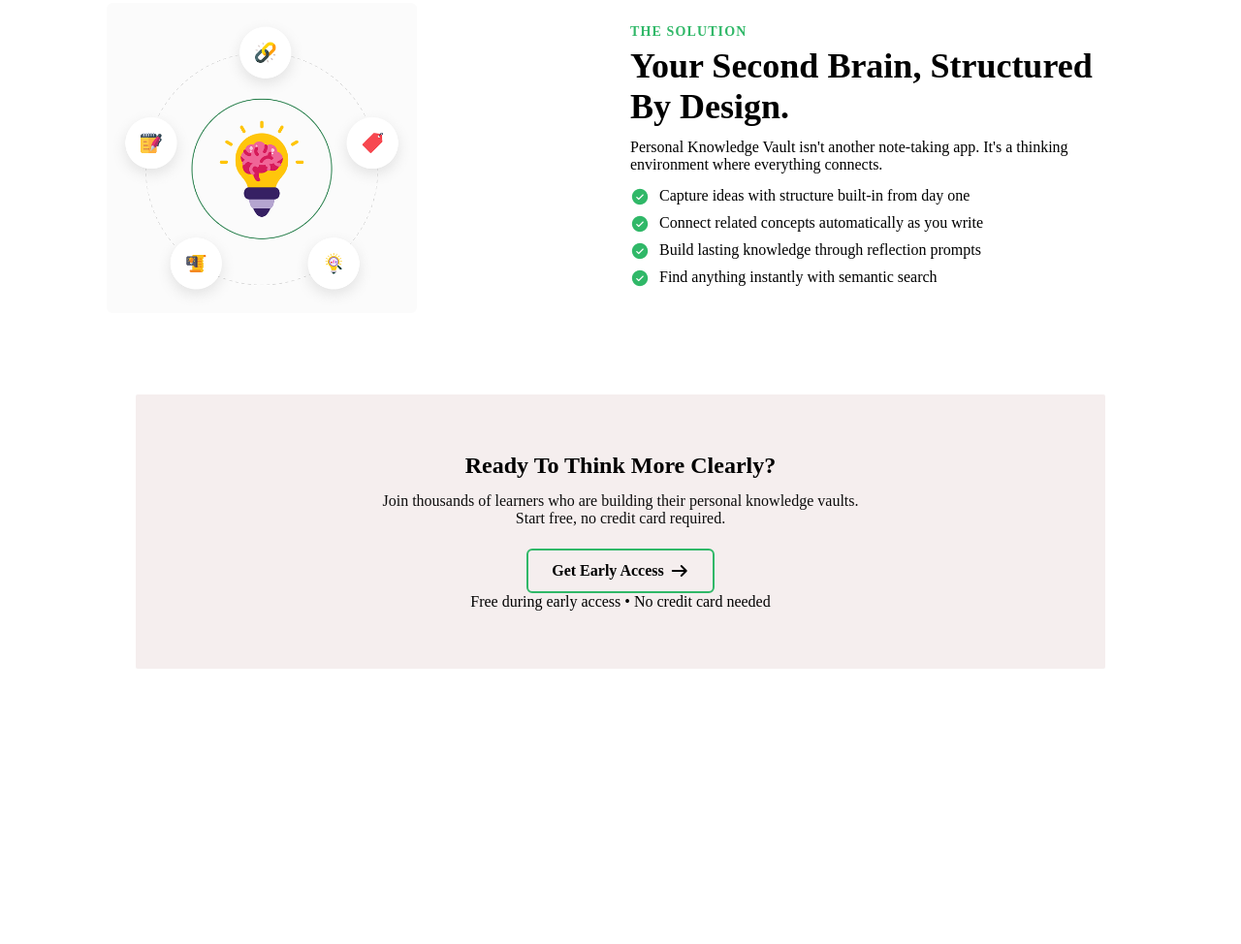
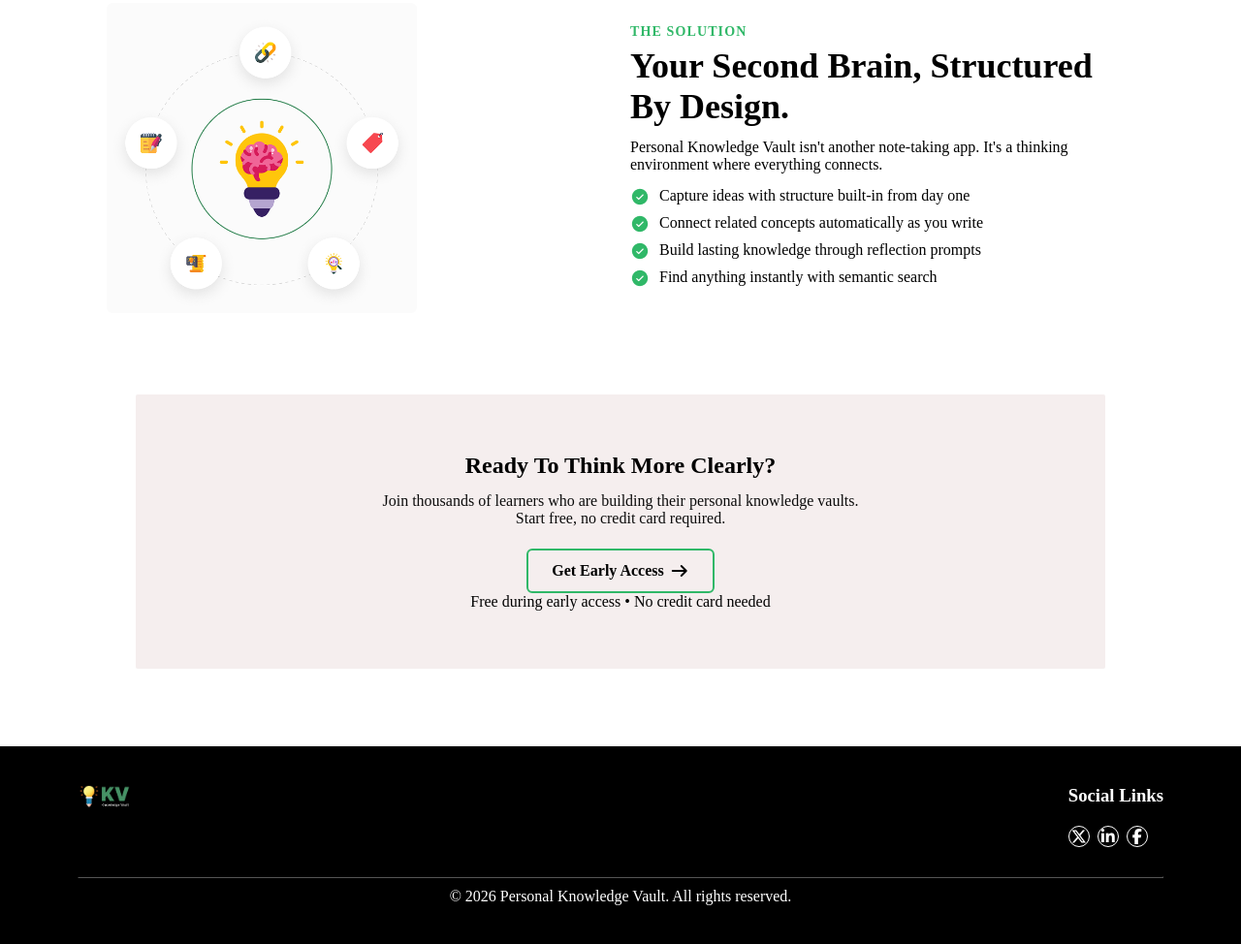
Before and after one commit to Borhanuddinst/Assignment_1, a plain HTML site: page index.html in a window 1280 px wide. Shown: the part 1086-2060 px from the top of the page at 97% size. Before the commit the page ends 1856 px from the top, so only its background shows below. Drawn offline with Linux system fonts and the light colour scheme.

Commit message:
footer_commit_git_hube

```diff
--- a/css/style.css
+++ b/css/style.css
@@ -248,3 +248,47 @@
     background: #30B868;
     color: #ffffff;
 }
+
+.footer{
+    background: #000000;
+    padding: 40px 80px;
+    color: #ffffff;
+}
+.footer-top{
+    display: flex;
+    justify-content: space-between;
+}
+.footer-logo{
+    width: 55px;
+}
+.social-iconss{
+    display: flex;
+    gap: 8px;
+    margin-top: 20px;
+
+}
+.social-iconss a{
+    width: 22px;
+    height: 22px;
+    display: flex;
+    align-items: center;
+    justify-content: center;
+    border-radius:50%;
+    border: 1px solid #ffffff;
+    color: #ffffff;
+    text-decoration: none;
+}
+.social-iconss a:hover{
+    background: #ffffff;
+    border-color: #ffffff;
+    color: #000000;
+}
+hr{
+    margin-top: 30px;
+    border-color: #555555;
+
+}
+.copyright{
+    text-align: center;
+    margin-top: 10px;
+}
--- a/index.html
+++ b/index.html
@@ -161,5 +161,39 @@
 
 </section>
 
+<footer class="footer">
+
+    <div class="footer-top">
+
+        <div class="footer-left">
+            <img src="images/logo-footer.png" class="footer-logo">
+        </div>
+
+        <div class="footer-right">
+
+            <h3>Social Links</h3>
+
+            <div class="social-iconss">
+
+                <a href="#"><i class="fa-brands fa-x-twitter"></i></a>
+
+                <a href="#"><i class="fa-brands fa-linkedin-in"></i></a>
+
+                <a href="#"><i class="fa-brands fa-facebook-f"></i></a>
+
+            </div>
+
+        </div>
+
+    </div>
+
+    <hr>
+
+    <p class="copyright">
+        © 2026 Personal Knowledge Vault. All rights reserved.
+    </p>
+
+</footer>
+
 </body>
 </html>
```
